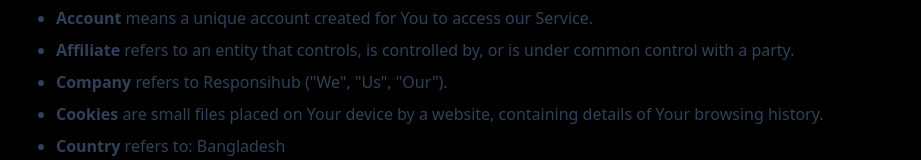
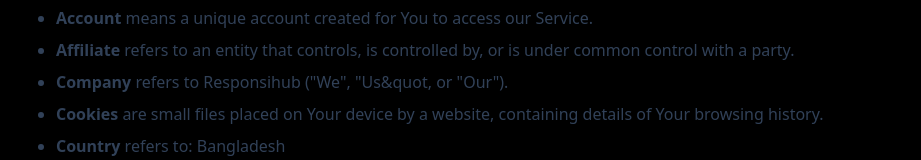
Before and after one commit to rayan2228/responsive-devices, a Next.js app: page /privacypolicy in a window 1280 px wide. Shown: the part 506-666 px from the top of the page, without its empty margins (176-1097 px from the left). Built offline with nearby package versions, Linux system fonts and the light colour scheme.

Commit message:
update page.tsx and page.tsx

```diff
--- a/src/app/privacypolicy/page.tsx
+++ b/src/app/privacypolicy/page.tsx
@@ -24,7 +24,7 @@
                     <ul className="list-disc ml-6 space-y-2">
                         <li><strong>Account</strong> means a unique account created for You to access our Service.</li>
                         <li><strong>Affiliate</strong> refers to an entity that controls, is controlled by, or is under common control with a party.</li>
-                        <li><strong>Company</strong> refers to Responsihub ("We", "Us", "Our").</li>
+                        <li><strong>Company</strong> refers to Responsihub (&quot;We&quot;, &quot;Us&quot, or &quot;Our&quot;).</li>
                         <li><strong>Cookies</strong> are small files placed on Your device by a website, containing details of Your browsing history.</li>
                         <li><strong>Country</strong> refers to: Bangladesh</li>
                         <li><strong>Device</strong> means any device that can access the Service.</li>
--- a/src/app/terms&condition/page.tsx
+++ b/src/app/terms&condition/page.tsx
@@ -25,7 +25,7 @@
                         <li>
                             <strong>Affiliate</strong> means an entity that controls, is
                             controlled by or is under common control with a party, where
-                            "control" means ownership of 50% or more of the shares, equity
+                            &quot;control&quot; means ownership of 50% or more of the shares, equity
                             interest or other securities entitled to vote for election of
                             directors or other managing authority.
                         </li>
@@ -33,7 +33,7 @@
                             <strong>Country</strong> refers to: Bangladesh
                         </li>
                         <li>
-                            <strong>Company</strong> refers to Responsihub ("We", "Us", "Our").
+                            <strong>Company</strong> refers to Responsihub (&quot;We&quot;, &quot;Us&quot, or &quot;Our&quot;).
                         </li>
                         <li>
                             <strong>Device</strong> means any device that can access the Service
```
